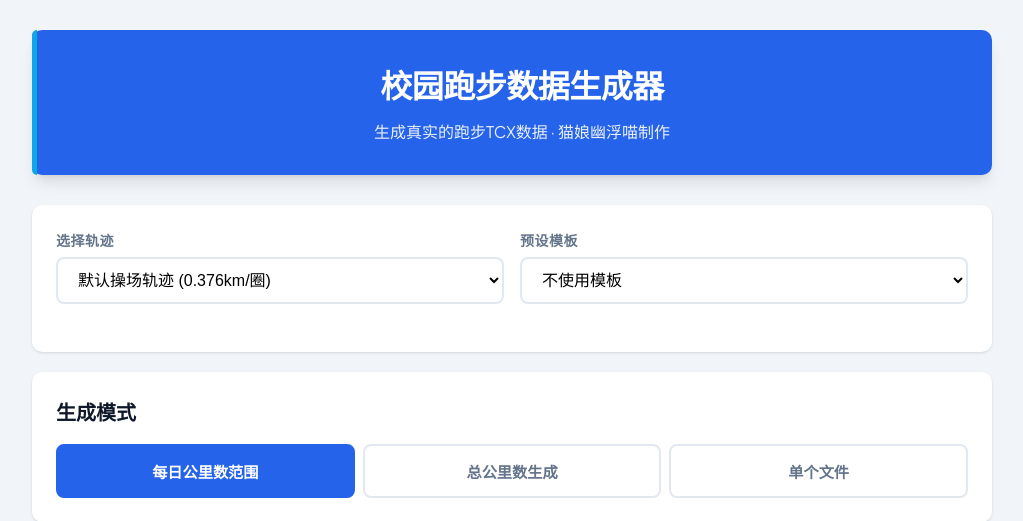
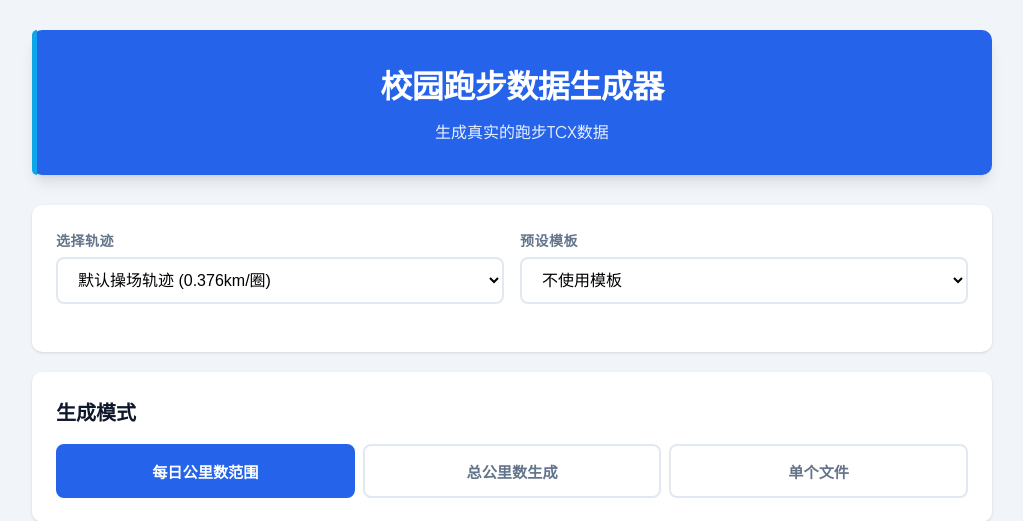
Before and after one commit to YuShenLiu06/CampusRunning, a Flask app: page / in a window 1280 px wide. Shown: the top 521 px of the page, without its empty margins (128-1151 px from the left). Run offline with Flask 3, Linux system fonts and the light colour scheme.

Commit message:
web: 更新web应用界面

```diff
--- a/web/templates/index.html
+++ b/web/templates/index.html
@@ -12,7 +12,7 @@
     <div class="container">
         <header>
             <h1>校园跑步数据生成器</h1>
-            <p class="subtitle">生成真实的跑步TCX数据 · 猫娘幽浮喵制作</p>
+            <p class="subtitle">生成真实的跑步TCX数据</p>
         </header>
 
         <!-- 全局设置 -->
```
